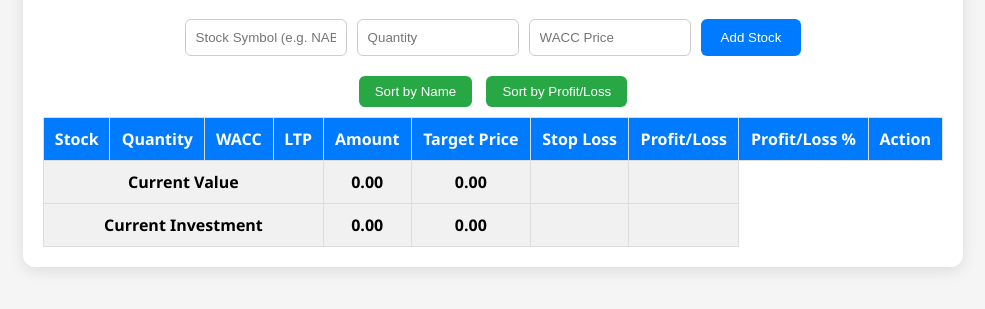
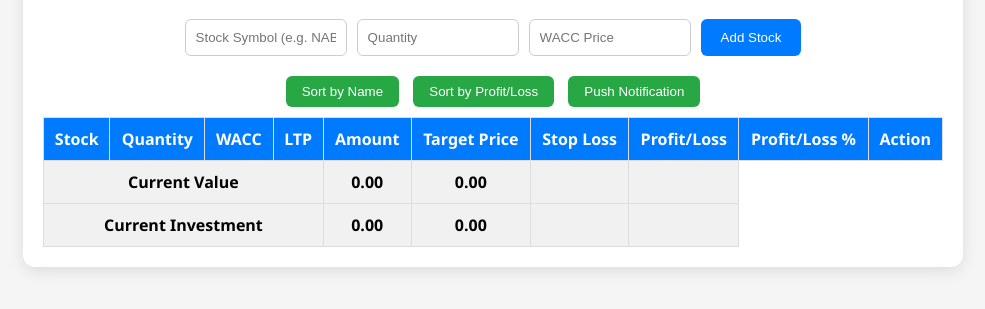
Before and after one commit to shresthaprabin178-lang/nepse-frontend, a plain HTML site: page index.html in a window 1280 px wide. Shown: the part 107-416 px from the top of the page, without its empty margins (147-1132 px from the left). Drawn offline with Linux system fonts and the light colour scheme.

Commit message:
Added manual push notification button to bypass one time logic

```diff
--- a/index.html
+++ b/index.html
@@ -19,6 +19,7 @@
     <div class="sort-buttons">
         <button onclick="sortStocks('name')">Sort by Name</button>
         <button onclick="sortStocks('profitLoss')">Sort by Profit/Loss</button>
+        <button onclick="pushNotification()">Push Notification</button>
     </div>
 
     <table id="stockTable">
--- a/script.js
+++ b/script.js
@@ -160,7 +160,21 @@ async function fetchAllLTPs() {
 
     saveStocks();
 }
+// --- Manual Notification Function ---
+function pushNotification() {
+    // Check if there are any stocks to use for the test data
+    if (stocks.length > 0) {
+        const testStock = stocks[0]; // Use the first stock for a realistic test
+        const title = `Manual Alert: ${testStock.name}`;
+        const message = `This is a manual push notification test for the price Rs. ${testStock.ltp.toFixed(2)}.`;
 
+        // Call the main showNotification function directly
+        showNotification(title, message);
+    } else {
+        // Fallback notification if no stocks are added yet
+        showNotification("Manual Test", "This is a general push notification test.");
+    }
+}
 // Initial display
 displayStocks();
 // Fetch LTP every 10 seconds
```
